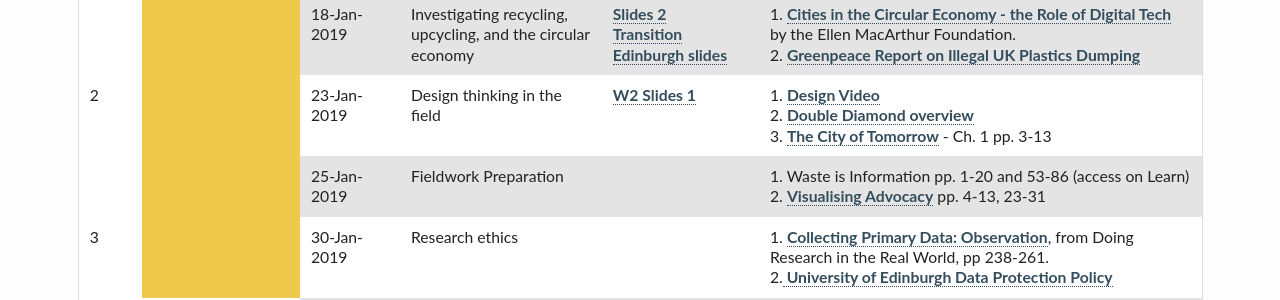
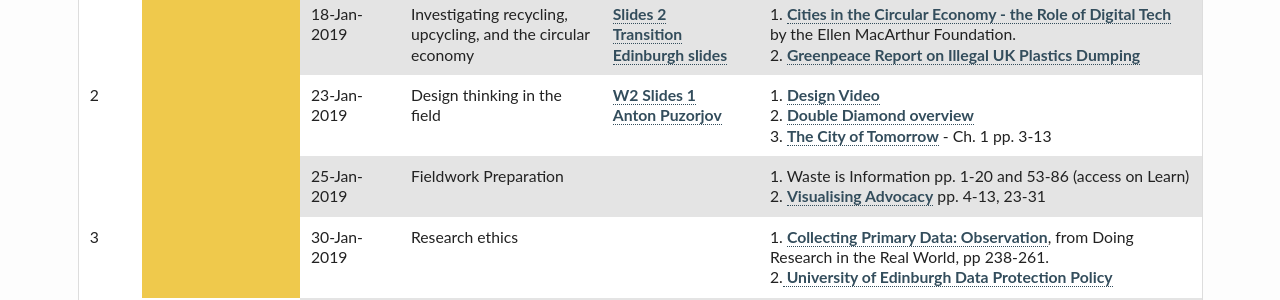
Before and after one commit to edinburghlivinglab/ddc, a Jekyll site: the page built from pages/syllabus.md, in a window 1280 px wide and 900 px high, scrolled down 841 px. Shown: the part 154-454 px from the top of the window. Built offline with Jekyll 4.4.1, drawn with Linux system fonts in a browser that asks for light colours.

Commit message:
Update syllabus.md

```diff
--- a/pages/syllabus.md
+++ b/pages/syllabus.md
@@ -97,7 +97,7 @@ permalink: "/syllabus/"
                 <td rowspan="2">2</td>
                 <td>23-Jan-2019</td>
                 <td>Design thinking in the field</td>
-                <td><a href="{{ site.baseurl }}/course_docs/week2-1.pptx" target="_blank">W2 Slides 1</a></td>
+                <td><a href="{{ site.baseurl }}/course_docs/week2-1.pptx" target="_blank">W2 Slides 1</a><br/><a href="https://docs.google.com/presentation/d/1tYPugL8mu-sAKZjq8D2hB2_TxdHZMDpvIWA_lutMqoA/edit#slide=id.p">Anton Puzorjov</a></td>
                 <td>1. <a href="https://youtu.be/JF2xaxjrQ7g">Design Video</a><br />
                     2. <a href="http://www.thecreativeindustries.co.uk/uk-creative-overview/news-and-views/view-what-is-design-and-why-it-matters">Double Diamond overview</a><br />
                     3. <a href="https://www.scribd.com/document/384155848/The-City-of-Tomorrow-Sensors-Networks-Hackers-And-the-Future-of-Urban-Life">The City of Tomorrow</a> - Ch. 1 pp. 3-13
```
